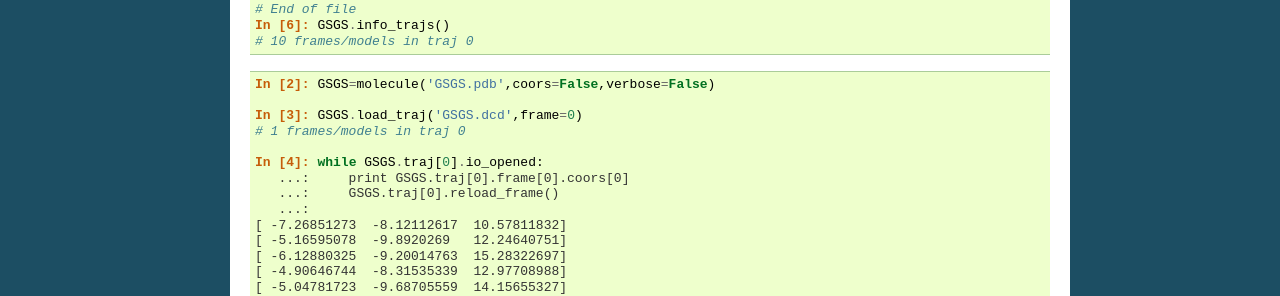
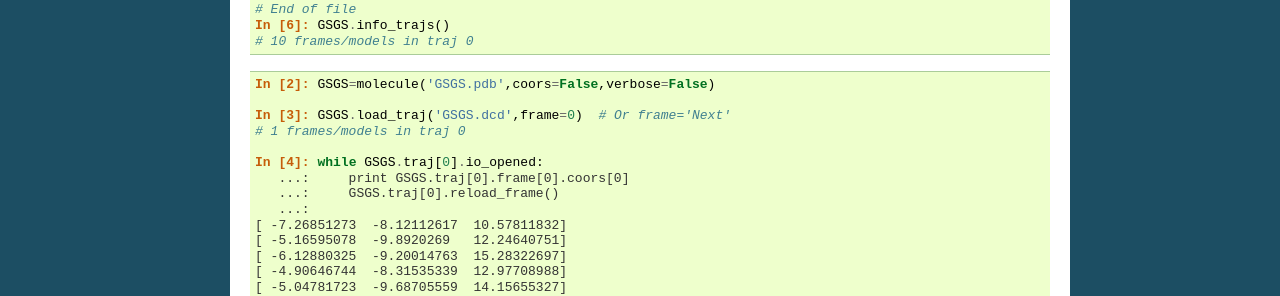
Before and after one commit to dprada/Pynoramix, a Sphinx documentation site: the page built from doc/source/tutorial_molecular_systems.rst, in a window 1280 px wide and 900 px high, scrolled down 2154 px. Shown: the part 202-498 px from the top of the window. Built offline with Sphinx 7.4.7, drawn with Linux system fonts in a browser that asks for light colours.

Commit message:
Polishing reading options.

```diff
--- a/doc/source/tutorial_molecular_systems.rst
+++ b/doc/source/tutorial_molecular_systems.rst
@@ -155,12 +155,11 @@ and :download:`GSGS.dcd <../tutorials/systems_tut1/GSGS.dcd>`.
    In [6]: GSGS.info_trajs()
    # 10 frames/models in traj 0
 
-
 .. sourcecode:: ipython
 
    In [2]: GSGS=molecule('GSGS.pdb',coors=False,verbose=False)
 
-   In [3]: GSGS.load_traj('GSGS.dcd',frame=0)
+   In [3]: GSGS.load_traj('GSGS.dcd',frame=0)  # Or frame='Next'
    # 1 frames/models in traj 0
 
    In [4]: while GSGS.traj[0].io_opened:
```
